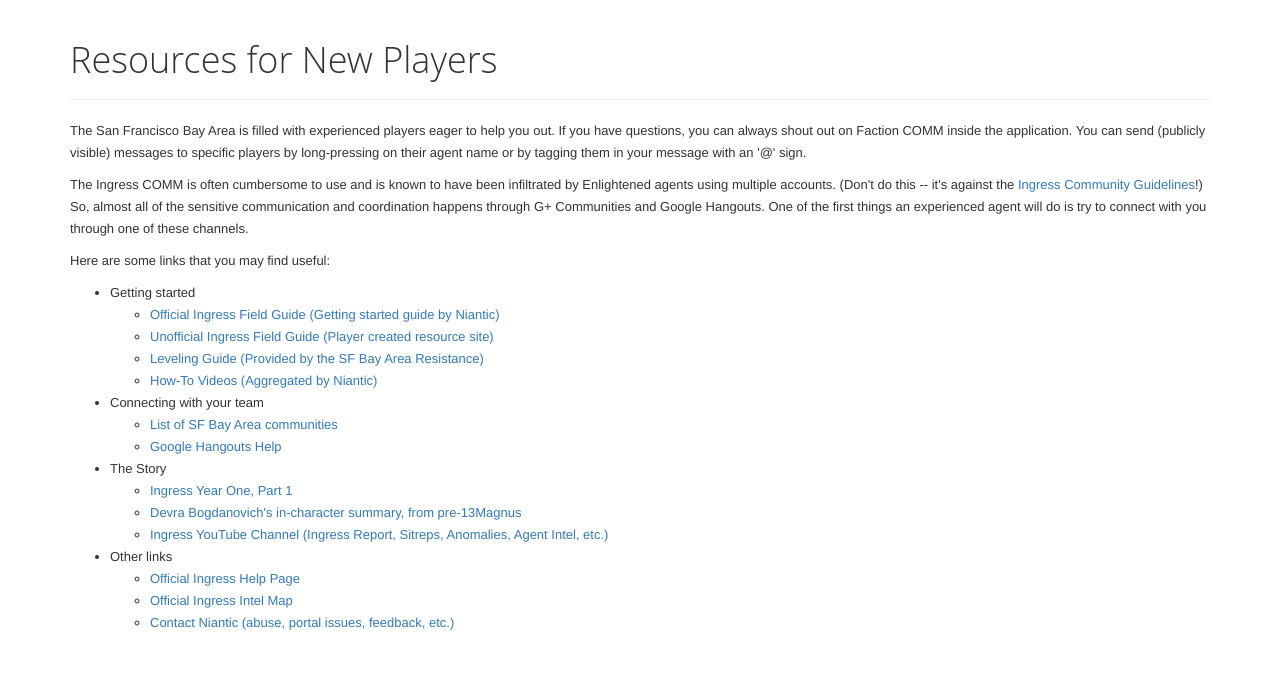
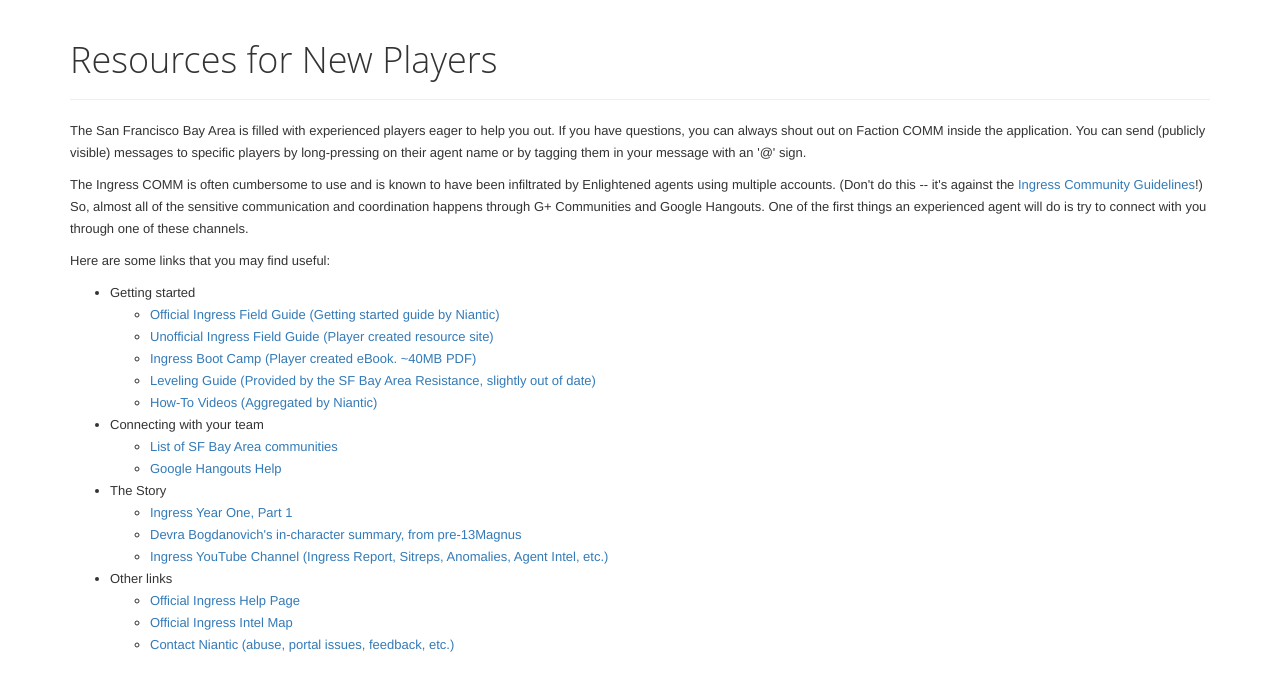
Before and after one commit to balshor/sfbay.resists.org, a Jekyll site: the page built from help/index.html, in a window 1280 px wide. Shown: the top 691 px of the page. Built offline with Jekyll 4.4.1, drawn with Linux system fonts in a browser that asks for light colours; nearby versions of some CDN libraries.

Commit message:
Add link to Ingress Boot Camp.

```diff
--- a/help/index.html
+++ b/help/index.html
@@ -20,7 +20,10 @@
         <a href="http://ingressfieldguide.com/">Unofficial Ingress Field Guide (Player created resource site)</a>
       </li>
       <li>
-        <a href="https://docs.google.com/document/d/1yr-eRW0D_715RICg3UkA6ang1tngh2HEs_OIwHGmYp8/edit">Leveling Guide (Provided by the SF Bay Area Resistance)</a>
+        <a href="http://ingressbootcamp.com/">Ingress Boot Camp (Player created eBook.  ~40MB PDF)</a>
+      </li>
+      <li>
+        <a href="https://docs.google.com/document/d/1yr-eRW0D_715RICg3UkA6ang1tngh2HEs_OIwHGmYp8/edit">Leveling Guide (Provided by the SF Bay Area Resistance, slightly out of date)</a>
       </li>
       <li>
         <a href="http://www.youtube.com/playlist?list=PLDEUWItbkQ5_z4i_FBLfjEGOz9uyFZE4c">How-To Videos (Aggregated by Niantic)</a>
```
